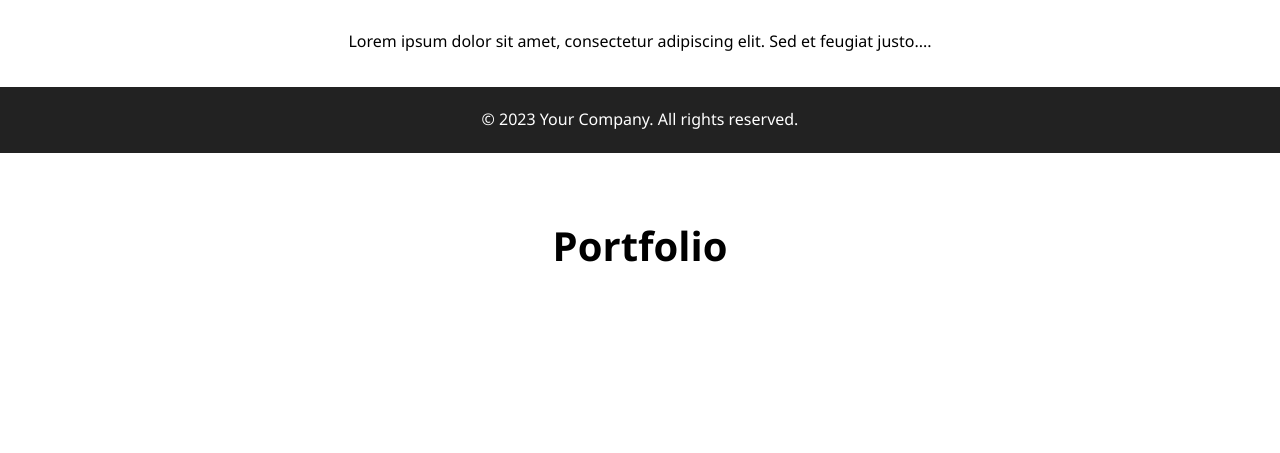
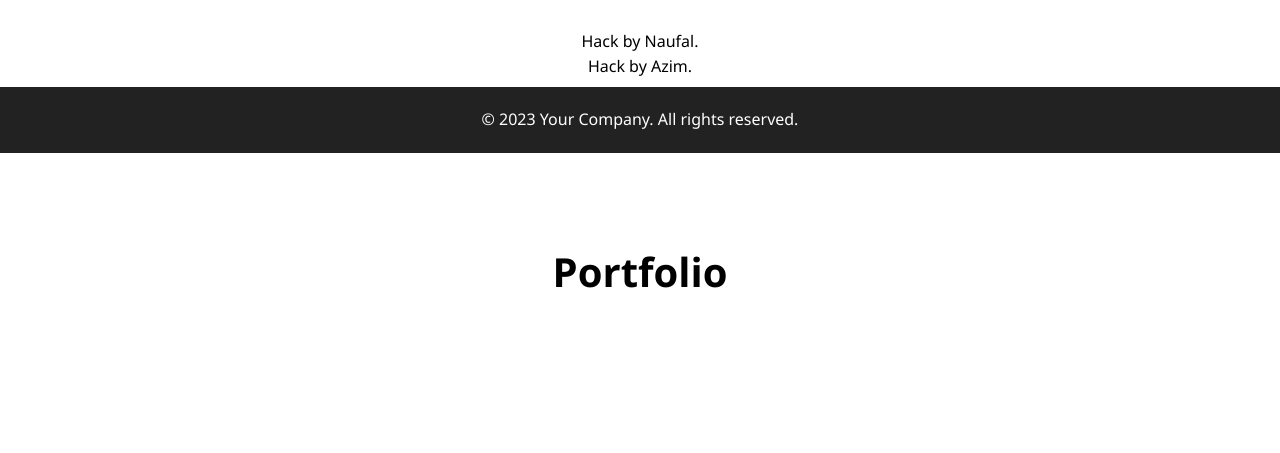
Before and after one commit to Zzulfaqar/Basic-HTML-website-testing, a plain HTML site: page Test 1/testindex.html in a window 1280 px wide. Shown: the part 647-1100 px from the top of the page. Drawn offline with Linux system fonts and the light colour scheme.

Commit message:
add naufal text

```diff
--- a/Test 1/testindex.html
+++ b/Test 1/testindex.html
@@ -30,7 +30,8 @@
 
     <section class="about">
         <h2>About Us</h2>
-        <p>Lorem ipsum dolor sit amet, consectetur adipiscing elit. Sed et feugiat justo....</p>
+        <p>Hack by Naufal.</p>
+        <p>Hack by Azim.</p>
     </section>
 
     <section class="portfolio">
```
